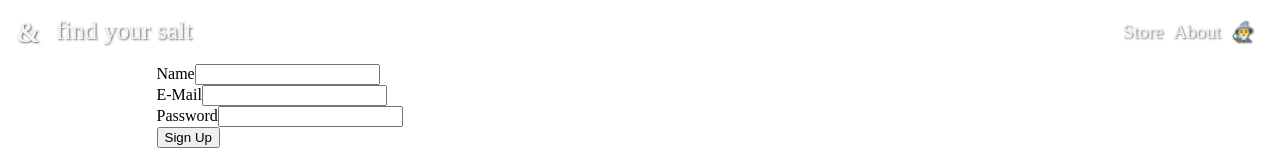
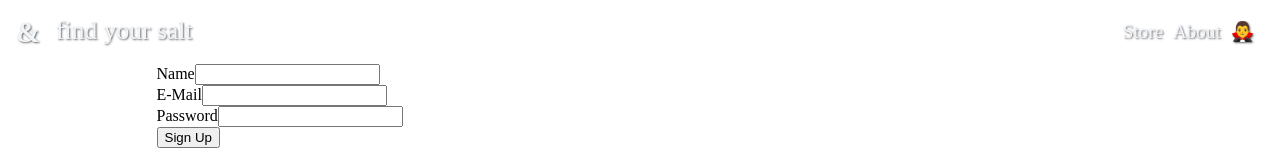
Before and after one commit to webwizard99/salt-store-frontend, a React (Create React App) app: page /profile in a window 1280 px wide. Shown: the top 160 px of the page. Built offline with nearby package versions, Linux system fonts and the light colour scheme; a web font is replaced by a local one.

Commit message:
Change icon in navbar to vampire to test build pipeline.

```diff
--- a/src/Components/Navbar/Navbar.jsx
+++ b/src/Components/Navbar/Navbar.jsx
@@ -16,7 +16,7 @@ class Navbar extends React.Component {
         <ul className="nav-options">
           <li><Link to="/store"><span>Store</span></Link></li>
           <li><Link to="/about"><span>About</span></Link></li>
-          <li><Link to="/profile"><span>🧙‍♂️</span></Link></li>
+          <li><Link to="/profile"><span>🧛‍♂️</span></Link></li>
         </ul>
       </nav>
     )
```
